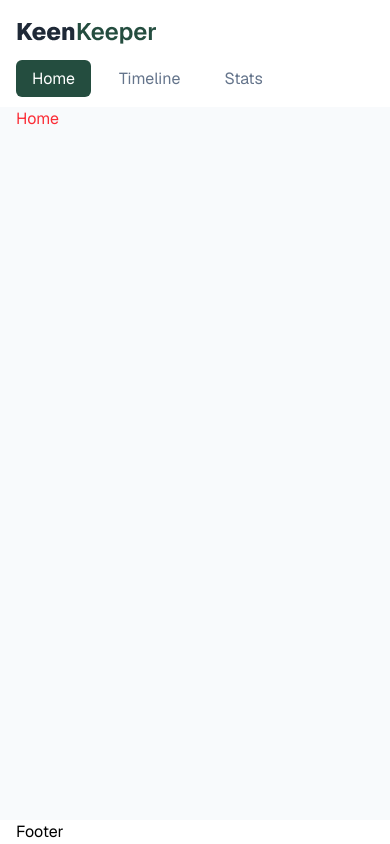
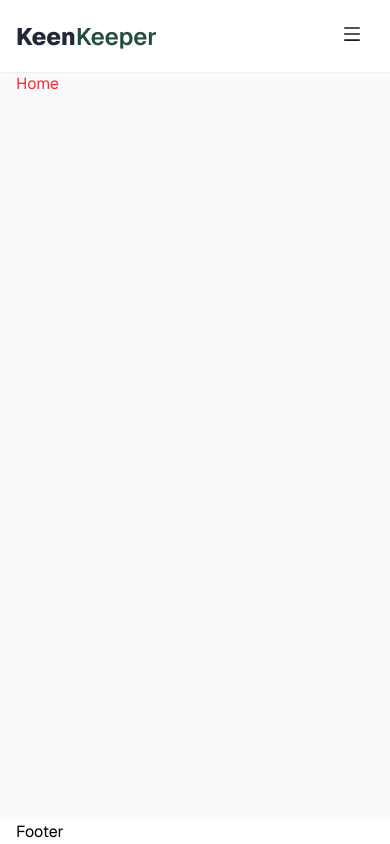
Before and after one commit to shakilcreativework/keen-keeper-next-app, a Next.js app: page / in a window 390 px wide. Built offline with nearby package versions, Linux system fonts and the light colour scheme.

Commit message:
now navbar perfectly work

```diff
--- a/package.json
+++ b/package.json
@@ -12,7 +12,8 @@
     "clsx": "^2.1.1",
     "next": "16.2.3",
     "react": "19.2.4",
-    "react-dom": "19.2.4"
+    "react-dom": "19.2.4",
+    "react-icons": "^5.6.0"
   },
   "devDependencies": {
     "@tailwindcss/postcss": "^4",
--- a/src/components/Navbar/Navbar.jsx
+++ b/src/components/Navbar/Navbar.jsx
@@ -1,27 +1,20 @@
 "use client"
 
-import React from 'react';
+import React, { useState } from 'react';
 import Container from '../Container/Container';
 import Link from 'next/link';
 import Image from 'next/image';
 import { usePathname } from 'next/navigation';
+import { AiOutlineMenu } from "react-icons/ai";
+import { IoClose } from "react-icons/io5";
 
 const Navbar = () => {
     const pathname = usePathname();
+    const [open, setOpen] = useState(false);
     // console.log(pathname);
-    return (
-        <div>
-            <Container className={"max-w-350 flex flex-col md:flex-row justify-between md:items-center py-4 space-y-5 md:space-y-0"}>
-                <Link href="/">
-                    <Image
-                        src="/assets/logo.png"
-                        width={141}
-                        height={29}
-                        alt="Logo"
-                        priority
-                    />
-                </Link>
-                <ul className="flex items-center gap-3">
+
+    // navlinks
+    const navlinks = <>
         <li>
             <Link
                 className={`${pathname === "/" ? "bg-[#244d3f] text-white" : "text-[#64748b]"} px-4 py-2 rounded-md`}
@@ -48,7 +41,59 @@ const Navbar = () => {
                 Stats
             </Link>
         </li>
+    </>
+
+    // menu open and close for small devices
+    const handleMenu = () => {
+        setOpen(!open);
+    };
+
+    return (
+        <div>
+            <Container className=" max-w-350 sticky top-0 z-50 flex items-center justify-between py-4 shadow-xs">
+                <Link href="/">
+                    <Image
+                        src="/assets/logo.png"
+                        width={141}
+                        height={29}
+                        alt="Logo"
+                        priority
+                    />
+                </Link>
+                {/* Desktop */}
+                <ul className="hidden md:flex gap-3">
+                    {navlinks}
                 </ul>
+
+                {/* small devices */}
+                <ul
+                    className={`absolute md:hidden w-full left-0 top-full py-6 px-4 flex flex-col
+                        transition-all duration-300 ease-in-out space-y-5 bg-white gap-2
+                        ${open
+                            ? "opacity-100 translate-y-0"
+                            : "opacity-0 -translate-y-4 pointer-events-none"
+                        }`}
+                >
+                    {navlinks}
+                </ul>
+
+                {/* icons */}
+                <div
+                    onClick={handleMenu}
+                    className="block md:hidden rounded-full hover:bg-white text-[#1F1B16] active:text-[#E07A5F] hover:text-[#E07A5F] p-2 transition-colors duration-200"
+                >
+                    <div className="relative w-6 h-6">
+                        <IoClose
+                            className={`absolute text-xl transition-all duration-300 ${open ? "opacity-100 rotate-0" : "opacity-0 rotate-90"
+                                }`}
+                        />
+                        <AiOutlineMenu
+                            className={`absolute text-xl transition-all duration-300 ${open ? "opacity-0 -rotate-90" : "opacity-100 rotate-0"
+                                }`}
+                        />
+                    </div>
+                </div>
+
             </Container>
         </div>
     );
```
Also changed, not shown: 1 other file (tests, documents, lock files or other folders). Lines whose indentation alone changed are shown as unchanged.
